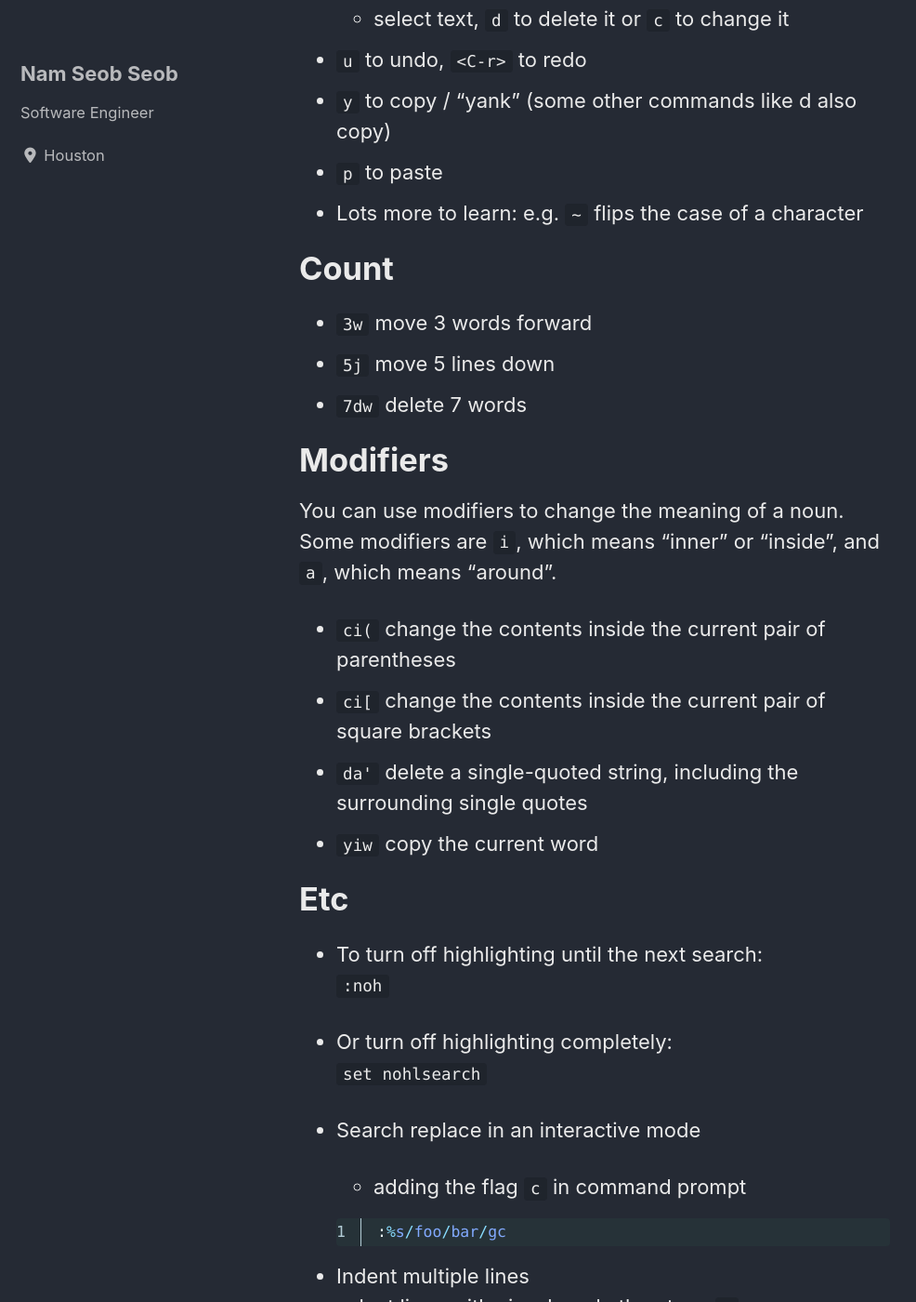
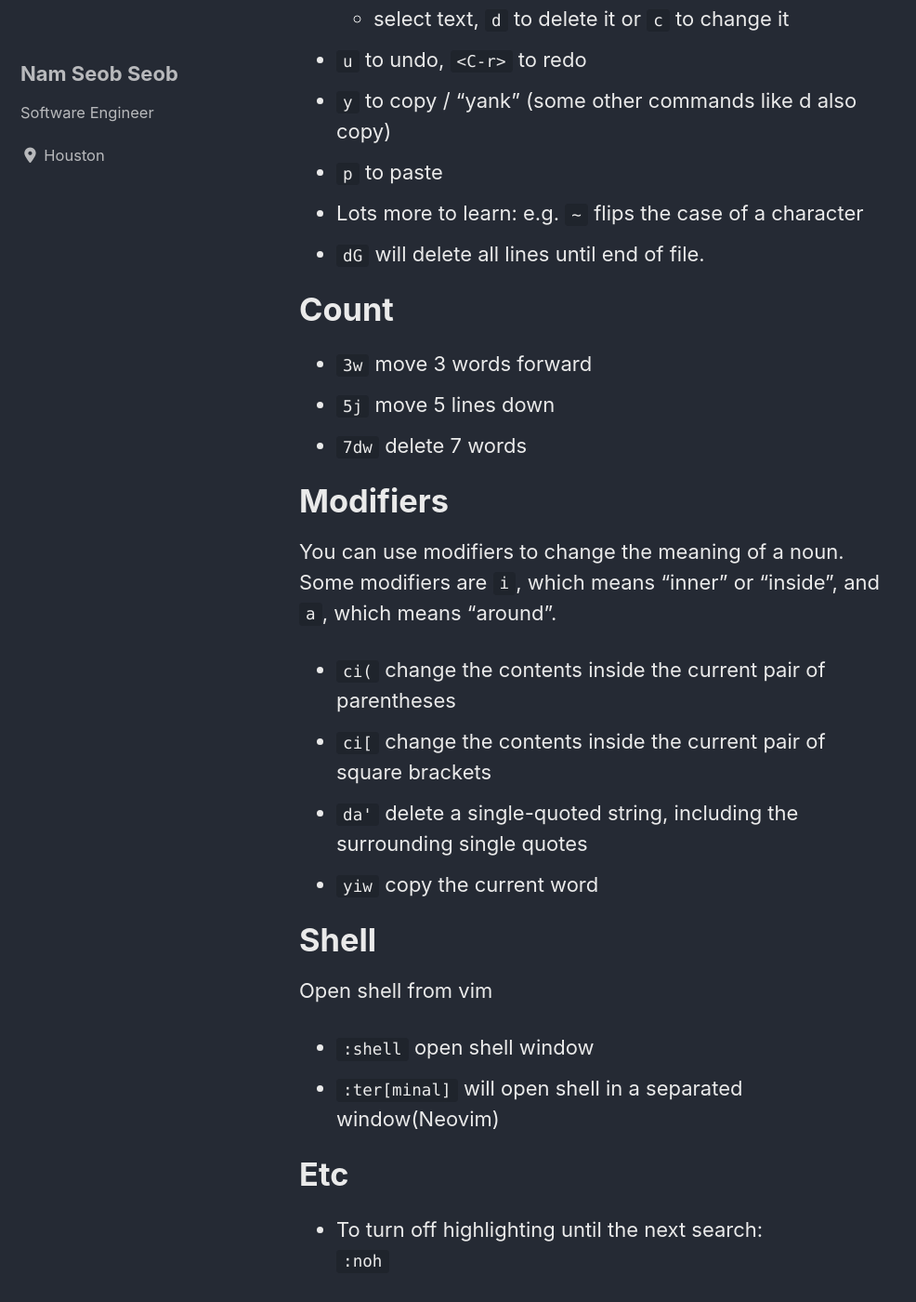
Before and after one commit to nsclass/nsclass.github.io, a Jekyll site: the page built from _posts/2020-06-14-vim-basic-commands.md, in a window 1280 px wide and 1400 px high, scrolled down 2361 px. Shown: the whole window at 93% size, without its empty margins (0-986 px from the left). Built offline with Jekyll 4.4.1, drawn with Linux system fonts in a browser that asks for light colours; cached includes are drawn as plain includes; nearby versions of some CDN libraries; some of the changed text lies outside the part shown.

Commit message:
vim commands for shell

```diff
--- a/_posts/2020-06-14-vim-basic-commands.md
+++ b/_posts/2020-06-14-vim-basic-commands.md
@@ -67,6 +67,7 @@
 - `y` to copy / “yank” (some other commands like d also copy)
 - `p` to paste
 - Lots more to learn: e.g. `~` flips the case of a character
+- `dG` will delete all lines until end of file.
 
 # Count
 
@@ -82,6 +83,11 @@
 - `ci[` change the contents inside the current pair of square brackets
 - `da'` delete a single-quoted string, including the surrounding single quotes
 - `yiw` copy the current word
+
+# Shell
+Open shell from vim
+- `:shell` open shell window
+- `:ter[minal]` will open shell in a separated window(Neovim)
 
 # Etc
 
```
